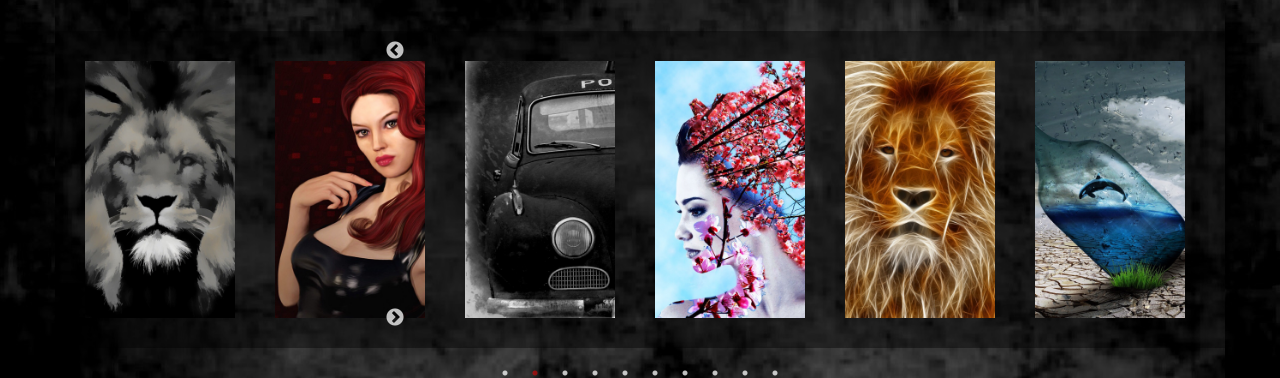
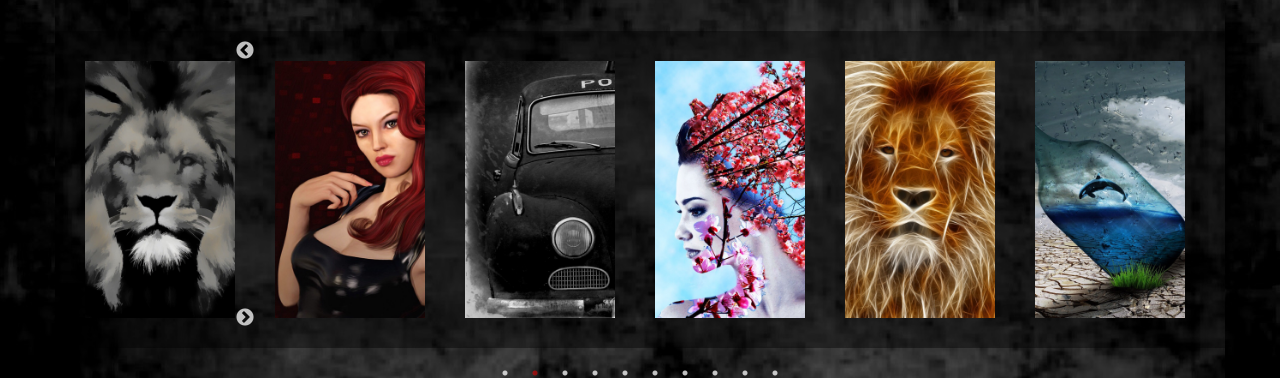
Before and after one commit to mattayre/webdev2, a website: page index.html in a window 1280 px wide. Shown: the part 557-935 px from the top of the page. Drawn offline with nearby package versions, Linux system fonts and the light colour scheme.

Commit message:
commit 31

```diff
--- a/css/myoverride-slick.css
+++ b/css/myoverride-slick.css
@@ -69,11 +69,11 @@
 }
 .slick-prev {
 	position: relative;
-	left: 300px;
+	left: 150px;
 }
 .slick-next{
 		position: relative;
-	right: -300px;
+	right: -150px;
 }
 .slick-dots{
 	left: 0px;
```
